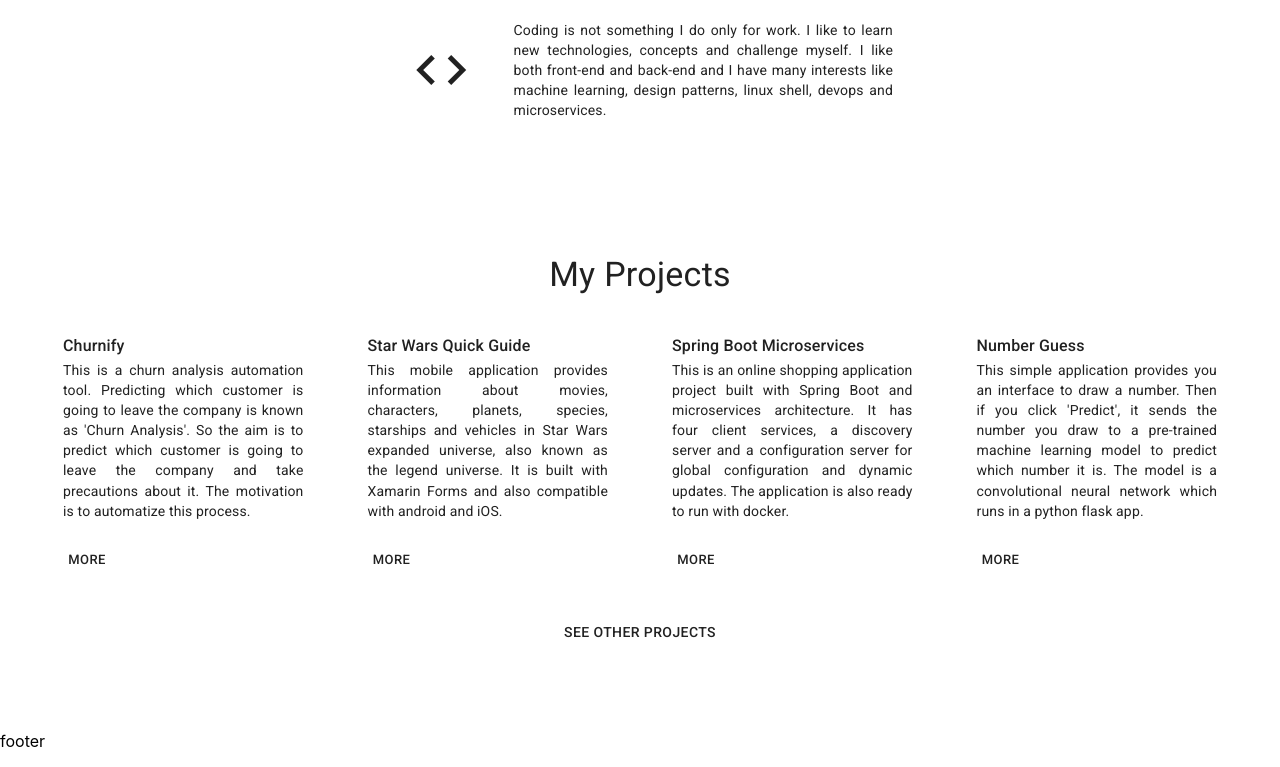
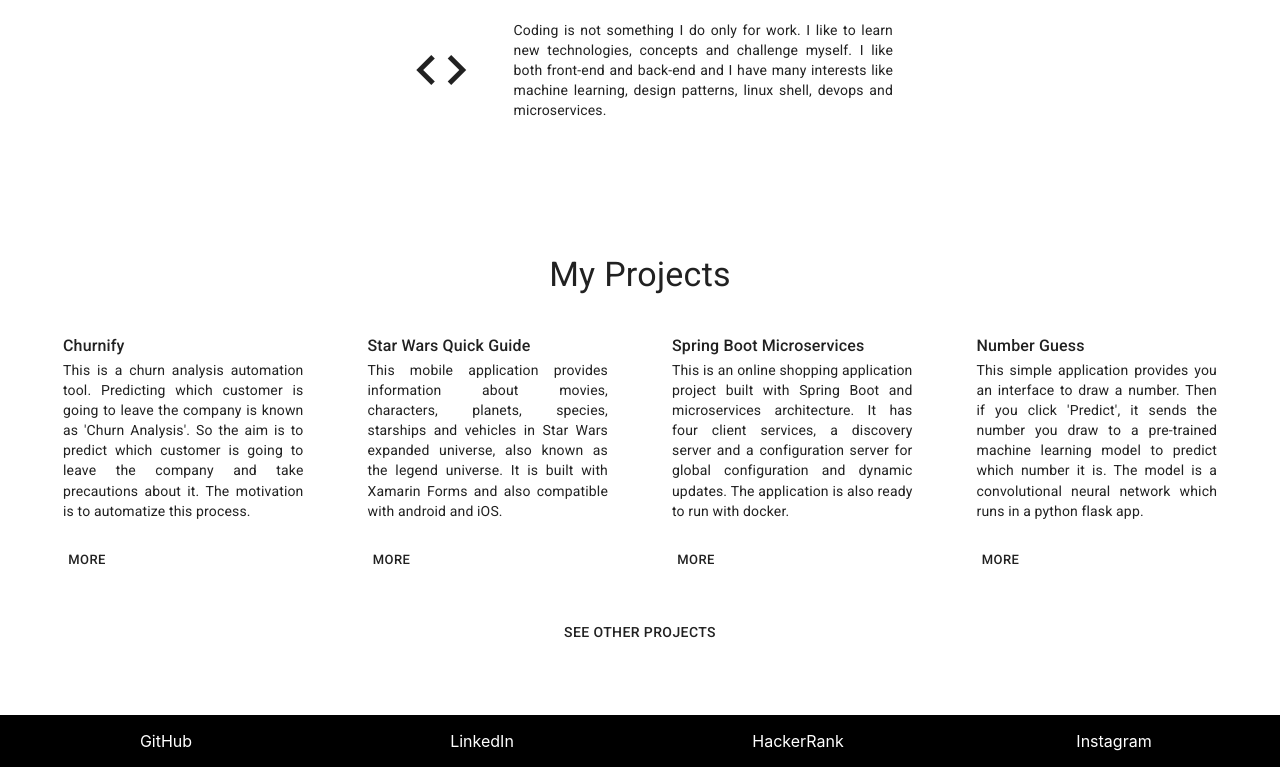
Before and after one commit to ahmsay/ahmsay.github.io, a React (Create React App) app: page / in a window 1280 px wide. Shown: the part 1777-2544 px from the top of the page. Built offline with nearby package versions, Linux system fonts and the light colour scheme.

Commit message:
footer structure is prepared

```diff
--- a/src/components/Footer.jsx
+++ b/src/components/Footer.jsx
@@ -1,10 +1,25 @@
 import React, { Component } from 'react'
+import { Grid, Container, Box } from '@material-ui/core'
 
 class Footer extends Component {
   render() {
+    const { footerContent } = this.props
+    const links = footerContent.accounts.map((account, index) => {
+      return (
+        <Grid item md={3} key={ index }>
+          <Box display="flex" justifyContent="center">
+            { account.name }
+          </Box>
+        </Grid>
+      )
+    })
     return (
-      <div>
-        footer
+      <div style={{ backgroundColor: '#000', color: '#fff' }}>
+        <Container fixed>
+          <Grid container spacing={4}>
+            { links }
+          </Grid>
+        </Container>
       </div>
     )
   }
--- a/src/components/Home.jsx
+++ b/src/components/Home.jsx
@@ -7,7 +7,7 @@ import Footer from './Footer'
 
 class Home extends Component {
   render() {
-    const { sections } = this.props
+    const { sections, footerContent } = this.props
     return (
       <div>
         <br/><br/><br/><br/>
@@ -17,7 +17,7 @@ class Home extends Component {
         <br/><br/><br/><br/>
         <Projects projectsContent={ sections.projects }/>
         <br/><br/><br/><br/>
-        <Footer/>
+        <Footer footerContent={ footerContent }/>
       </div>
     )
   }
@@ -25,7 +25,8 @@ class Home extends Component {
 
 const mapStateToProps = (state) => {
   return {
-    sections: state.sections
+    sections: state.sections,
+    footerContent: state.footer
   }
 }
 
--- a/src/reducers/rootReducer.js
+++ b/src/reducers/rootReducer.js
@@ -10,14 +10,6 @@ const initState = {
       developerMessage: {
         title: 'For Those Who Want to be a Software Developer',
         content: "There are tons of materials on internet that can guide you, help you to solve the problem you stuck and improve your skills. All you need is a desire to learn. I know this sounds like a cliche but it is the truth. So if you have any interest about software development, don't wait anymore and just start searching."
-      },
-      forMore: {
-        title: 'For More',
-        links: [
-          { name: 'LinkedIn', href: 'https://tr.linkedin.com/in/ahmet-say-769485120' },
-          { name: 'GitHub', href: 'https://github.com/ahmsay' },
-          { name: 'Instagram', href: 'https://www.instagram.com/ahmsay26/' }
-        ]
       }
     },
     hobbies: {
@@ -54,6 +46,14 @@ const initState = {
         }
       ]
     }
+  },
+  footer: {
+    accounts: [
+      { name: 'GitHub', href: 'https://github.com/ahmsay' },
+      { name: 'LinkedIn', href: 'https://tr.linkedin.com/in/ahmet-say-769485120' },
+      { name: 'HackerRank', href: 'https://www.hackerrank.com/ahmsay' },
+      { name: 'Instagram', href: 'https://www.instagram.com/ahmsay26/' }
+    ]
   }
 }
 
```
